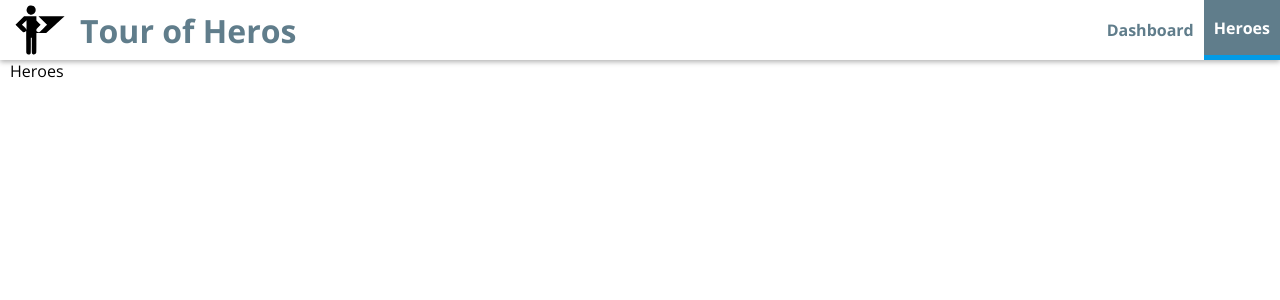
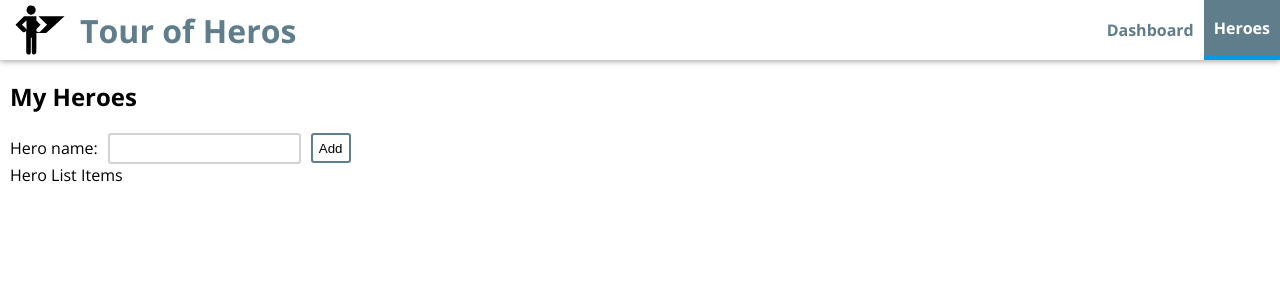
Before and after one commit to gubi995/react-hero-tour, a React (Create React App) app: page /heroes in a window 1280 px wide. Shown: the top 300 px of the page. Built offline with nearby package versions, Linux system fonts and the light colour scheme.

Commit message:
Add AddHero component without functionality

```diff
--- /dev/null
+++ b/src/components/Heroes/AddHero/AddHero.js
@@ -0,0 +1,13 @@
+import React from 'react';
+
+import classes from './AddHero.module.scss';
+
+export default function AddHero() {
+  return (
+    <div className={classes.AddHero}>
+      <p>Hero name:</p>
+      <input type="text" />
+      <button>Add</button>
+    </div>
+  );
+}
--- /dev/null
+++ b/src/components/Heroes/AddHero/AddHero.module.scss
@@ -0,0 +1,12 @@
+.AddHero {
+  display: flex;
+  align-items: center;
+
+  > * {
+    margin: 0 5px;
+
+    &:first-child {
+      margin-left: 0px;
+    }
+  }
+}
--- a/src/components/Heroes/Heroes.js
+++ b/src/components/Heroes/Heroes.js
@@ -1,7 +1,15 @@
 import React from 'react';
 
+import AddHero from './AddHero/AddHero';
+
 const Heroes = () => {
-  return <div>Heroes</div>;
+  return (
+    <React.Fragment>
+      <h2>My Heroes</h2>
+      <AddHero />
+      <div>Hero List Items</div>
+    </React.Fragment>
+  );
 };
 
 export default Heroes;
--- a/src/index.scss
+++ b/src/index.scss
@@ -18,3 +18,18 @@ input {
     border-color: $primary-color;
   }
 }
+
+button {
+  height: 30px;
+  background-color: white;
+  border: 2px solid $primary-color;
+  border-radius: 3px;
+  box-sizing: border-box;
+  cursor: pointer;
+  outline: none;
+
+  &:hover {
+    background-color: $primary-color;
+    color: white;
+  }
+}
```
